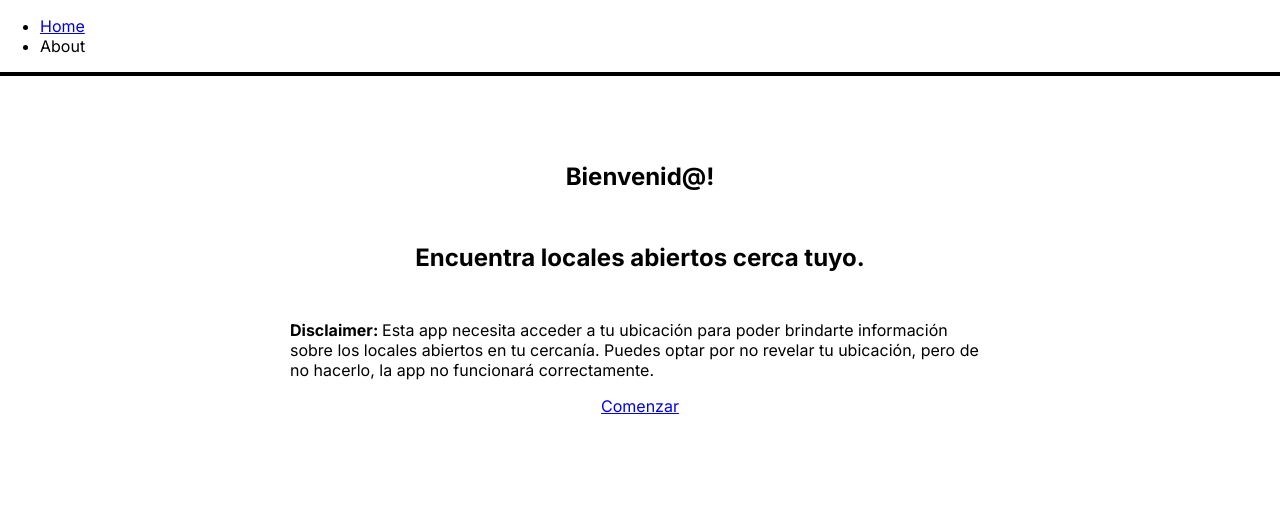
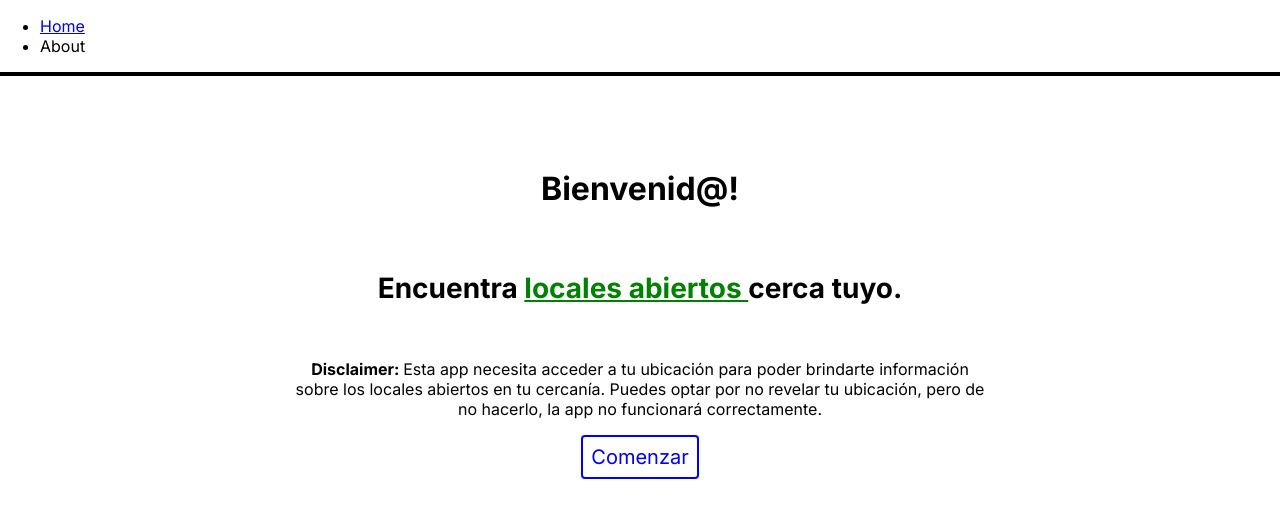
Before and after one commit to jinitsuga/Manejate, a Next.js app: page / in a window 1280 px wide. Shown: the top 518 px of the page. Built offline with nearby package versions, Linux system fonts and the light colour scheme.

Commit message:
cleaned up some code and added some styling

```diff
--- a/app/page.module.css
+++ b/app/page.module.css
@@ -6,12 +6,27 @@
   background-color: white;
   color: black;
   padding: 16px;
+  text-align: center;
 }
-
+.headingBig {
+  font-size: 32px;
+}
+.emphasis {
+  color: green;
+  text-decoration: underline;
+}
 .heading {
-  font-size: 24px;
+  font-size: 28px;
 }
 
 .mainText {
   max-width: 700px;
+  text-align: center;
 }
+.mainBtn {
+  font-size: 20px;
+  text-decoration: none;
+  border: solid 2px;
+  border-radius: 4px;
+  padding: 8px;
+}
--- a/app/page.tsx
+++ b/app/page.tsx
@@ -9,9 +9,11 @@ export default function Home() {
   return (
     <Layout>
       <main className={styles.main}>
-        <h2>Bienvenid@!</h2>
+        <h2 className={styles.headingBig}>Bienvenid@!</h2>
         <h4 className={styles.heading}>
-          Encuentra locales abiertos cerca tuyo.{" "}
+          Encuentra{" "}
+          <strong className={styles.emphasis}> locales abiertos </strong> cerca
+          tuyo.{" "}
         </h4>
         <p className={styles.mainText}>
           <strong>Disclaimer: </strong>Esta app necesita acceder a tu ubicación
@@ -19,7 +21,9 @@ export default function Home() {
           cercanía. Puedes optar por no revelar tu ubicación, pero de no
           hacerlo, la app no funcionará correctamente.
         </p>
-        <Link href="/position">Comenzar</Link>
+        <Link className={styles.mainBtn} href="/position">
+          Comenzar
+        </Link>
       </main>
     </Layout>
   );
--- a/components/MapsContent.tsx
+++ b/components/MapsContent.tsx
@@ -36,18 +36,14 @@ const MapsContent: FC<mapContent> = ({
     };
     document.addEventListener("click", checkForClick, true);
     return () => {
-      console.log("unmounted");
       document.removeEventListener("click", checkForClick);
     };
   }, []);
 
   const map = useRef<HTMLDivElement>(null);
 
-  console.log("map logl ol");
-
   const renderRoute = (directions: any) => {
     if (directions) {
-      console.log("directions are ok");
       return <DirectionsRenderer directions={directions} />;
     }
     return null;
```
